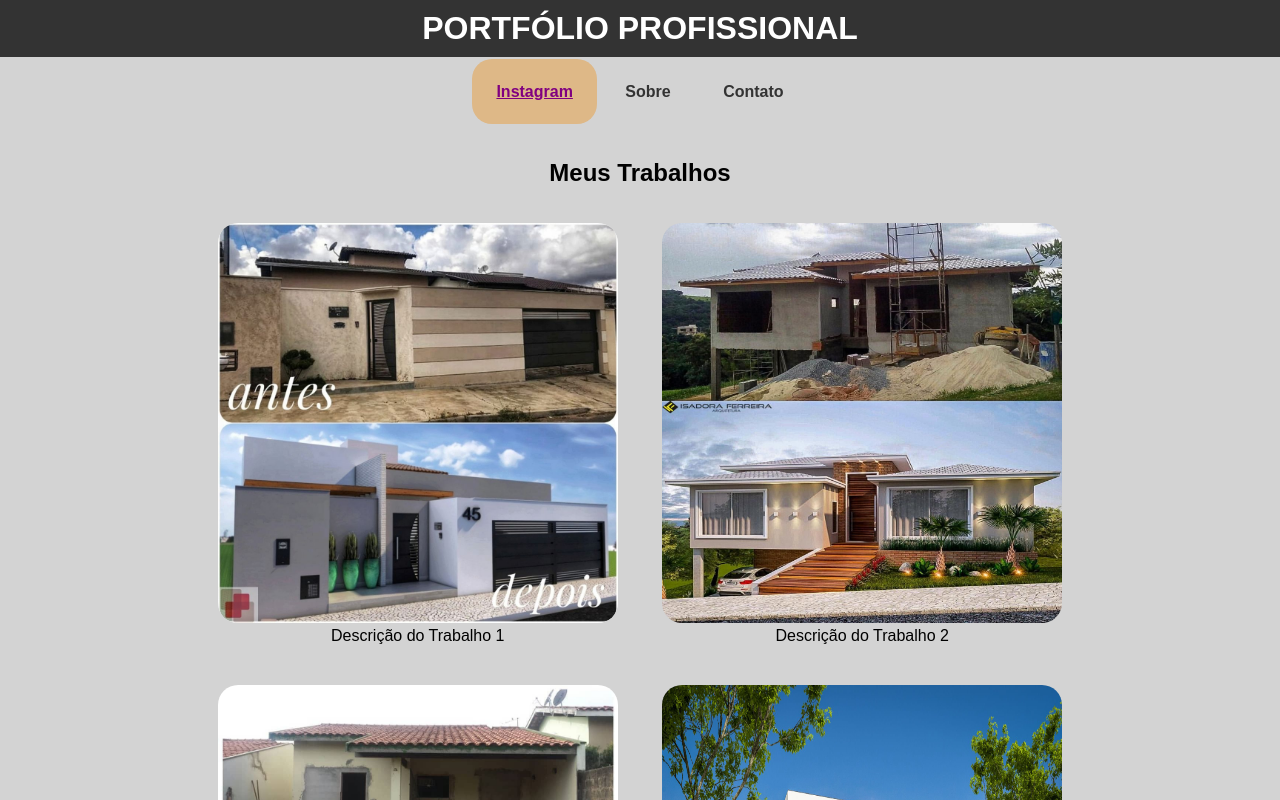
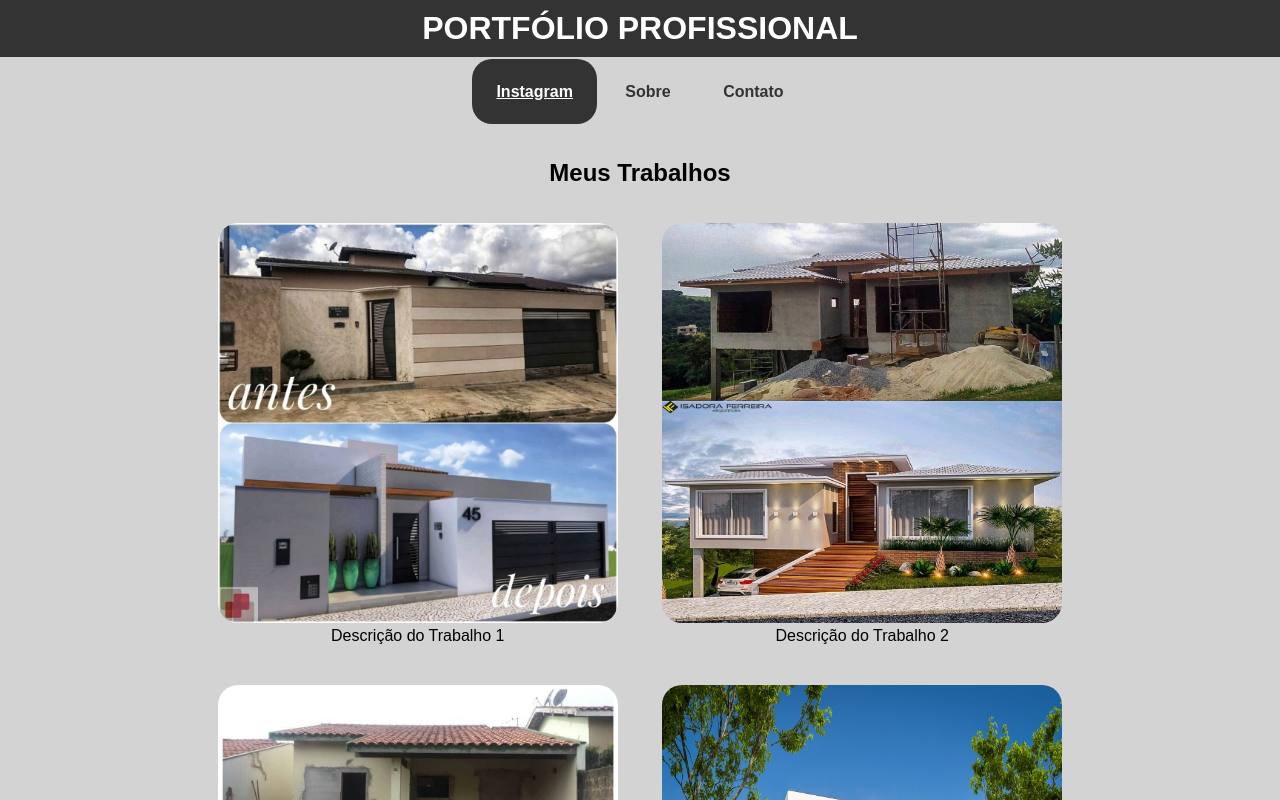
Before and after one commit to Ronald-silva/portifolio-andre, a plain HTML site: page index.html in a window 1280 px wide. In both pictures the pointer is over the link "Instagram". Shown: the top 800 px of the page. Drawn offline with Linux system fonts and the light colour scheme.

Commit message:
backgroundlink

```diff
--- a/style.css
+++ b/style.css
@@ -57,10 +57,10 @@ nav a {
 }
 nav a:hover{
     font-weight: bold;
-    color:purple;
     transition: 0.5s;
     text-decoration:underline;
-    background-color: burlywood;
+    color: white;
+    background-color: #333;
     border-radius: 20px;
 
 }
```
